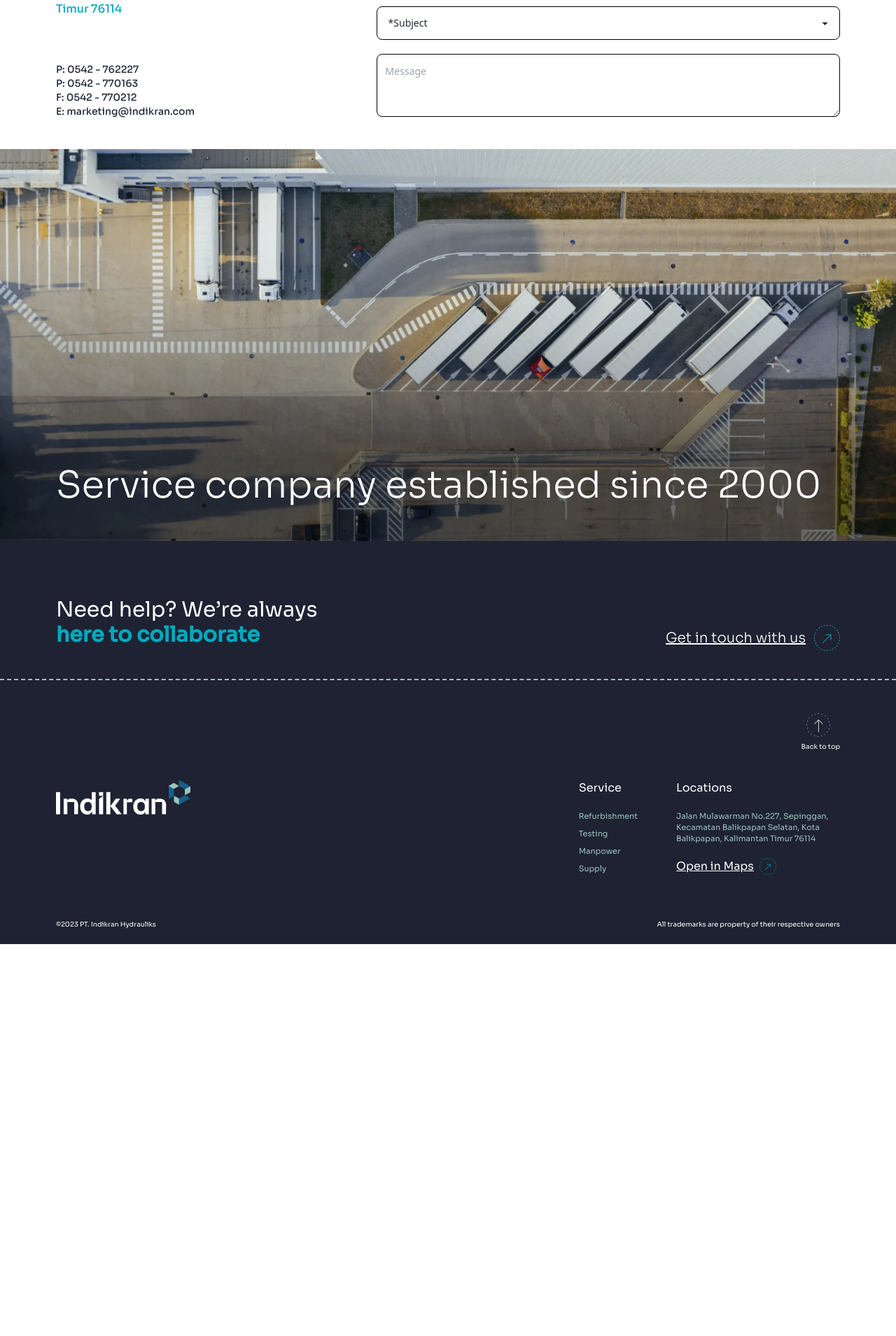
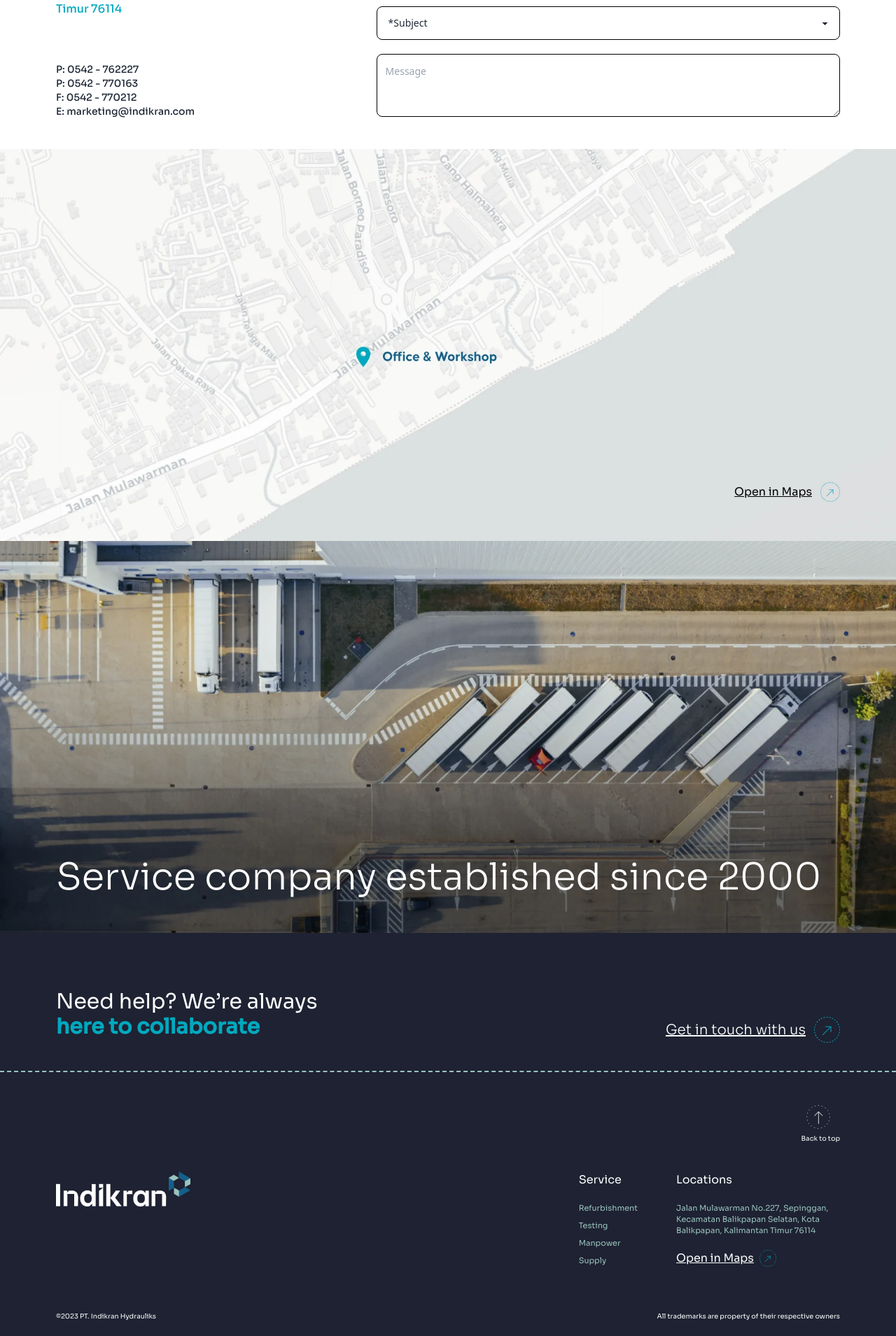
Before and after one commit to doaibu13rhn/indikran, a React (Vite) app: page /en/contact in a window 1280 px wide. Shown: the part 593-2502 px from the top of the page at 70% size. Before the commit the page ends 1942 px from the top, so only its background shows below. Built offline with nearby package versions, Linux system fonts and the light colour scheme.

Commit message:
docs: adding background color at every section, dekstop layout for contact page has done, deleted active hover for header lang, create navigate maps in footer

```diff
--- a/src/components/Footer.jsx
+++ b/src/components/Footer.jsx
@@ -142,7 +142,11 @@ function Footer() {
                   Jalan Mulawarman No.227, Sepinggan, Kecamatan Balikpapan
                   Selatan, Kota Balikpapan, Kalimantan Timur 76114
                 </p>
-                <div className="md:flex items-center pt-5 hidden">
+                <HashLink
+                  className="md:flex items-center pt-5 hidden"
+                  smooth
+                  to="/en/contact/#maps"
+                >
                   <p
                     className={`underline ${
                       isHomePage ? "text-second" : "text-white"
@@ -155,7 +159,7 @@ function Footer() {
                     alt="arrow"
                     className="w-6 ms-2"
                   />
-                </div>
+                </HashLink>
               </div>
             </div>
           </div>
--- a/src/components/Header.jsx
+++ b/src/components/Header.jsx
@@ -120,8 +120,7 @@ const Header = () => {
               isAboutOrContactPage ? "text-black" : ""
             }`}
           >
-            <div className="en cursor-pointer hover:text-second">EN</div>|
-            <div className="id cursor-pointer hover:text-second">ID</div>
+            <div className="en">EN</div>|<div className="id">ID</div>
           </div>
         </div>
       </nav>
--- a/src/pages/About.jsx
+++ b/src/pages/About.jsx
@@ -34,7 +34,7 @@ function About() {
 
         <section className="bg-white">
           <div className="md:mx-20 mx-8 min-h-screen h-auto">
-            <div className="md:flex mt-20">
+            <div className="md:flex pt-20">
               <p className="text-second md:w-1/2 font-bold">ABOUT US</p>
               <article className="md:flex md:w-1/2">
                 {/* Dekstop */}
@@ -92,7 +92,7 @@ function About() {
 
         <section className="bg-white md:bg-[url('/src/assets/images/cover-white.webp')] bg-center bg-cover bg-no-repeat">
           <div className="md:mx-20 mx-8 min-h-screen h-auto">
-            <div className="md:flex mt-20">
+            <div className="md:flex pt-20">
               <p className="text-second md:w-1/2 font-bold">
                 Leading the way to <br /> provide best solutions
               </p>
@@ -103,7 +103,7 @@ function About() {
               </article>
             </div>
 
-            <div className="md:flex mt-14">
+            <div className="md:flex pt-14">
               <div className="md:w-1/2"></div>
               <div className="md:w-1/2">
                 <article className="">
@@ -164,7 +164,7 @@ function About() {
           </div>
         </section>
 
-        <section className="bg-white">
+        <section className="bg-white bg-cover">
           {/* mobile */}
           <div className="flex md:hidden">
             <p className="ms-8 text-[12px] w-1/2 text-second font-semibold">
@@ -232,21 +232,26 @@ function About() {
           </div>
         </section>
 
+        <div className="bg-white bg-cover bg-center bg-no-repeat">
           <img
             src={getImageUrl("about-section-3", "webp")}
             alt="indikran-employee"
             className="py-7 block md:hidden"
           />
 
-        <div className="md:mx-20 mx-8 bg-white">
+          <div className="md:mx-20 mx-8">
             <article className="py-10 md:flex">
               <div className="md:w-1/2">
                 <div className="md:flex-col">
                   <p className="text-sm">PROJECTS</p>
-                <p className="font-bold text-[4rem] hidden md:block">1,000+</p>
+                  <p className="font-bold text-[4rem] hidden md:block">
+                    1,000+
+                  </p>
                 </div>
                 <Link className="flex items-center gap-x-2 md:hidden">
-                <p className="font-bold md:text-[4rem] text-[2.5rem]">1,000+</p>
+                  <p className="font-bold md:text-[4rem] text-[2.5rem]">
+                    1,000+
+                  </p>
                   <p className="underline ms-5">View Projects</p>
                   <img
                     src={getImageUrl("arrow", "webp")}
@@ -289,6 +294,7 @@ function About() {
             alt="indikran-employee"
             className="py-7 hidden md:block"
           />
+        </div>
 
         <section className="bg-white">
           <div className="md:mx-20 mx-8">
@@ -447,7 +453,7 @@ function About() {
         </section>
 
         <div className="md:mx-20 mx-8 bg-white">
-          <div className="md:flex mt-[10rem]">
+          <div className="md:flex md:pt-[10rem] pt-16">
             <p className="text-second w-1/2 font-bold">PARTNERSHIPS</p>
             <article className="md:w-1/2">
               <h2 className="text-[2.3rem] md:block hidden">
--- a/src/pages/Contact.jsx
+++ b/src/pages/Contact.jsx
@@ -3,6 +3,7 @@ import { Link } from "react-router-dom";
 import getImageUrl from "../utils/imageGetter";
 import Header from "../components/Header";
 import Footer from "../components/Footer";
+import { HashLink } from "react-router-hash-link";
 
 function Contact() {
   return (
@@ -99,6 +100,25 @@ function Contact() {
             </div>
           </div>
         </div>
+
+        <div
+          className="bg-[url('/src/assets/images/maps.webp')] bg-cover bg-center bg-no-repeat hidden md:block w-full h-[70vh]"
+          id="maps"
+        >
+          <div className="flex mx-20 justify-end items-end h-[90%]">
+            <HashLink
+              className="flex items-center"
+              to="https://maps.app.goo.gl/xpmG5HGQcj3GYMW5A"
+            >
+              <p className="text-black underline">Open in Maps</p>
+              <img
+                src={getImageUrl("arrow", "webp")}
+                alt="arrow"
+                className="w-7 h-7 ms-3"
+              />
+            </HashLink>
+          </div>
+        </div>
       </section>
       <Footer />
     </>
```
Also changed, not shown: src/assets/images/maps.webp (added). Lines whose indentation alone changed are shown as unchanged.
